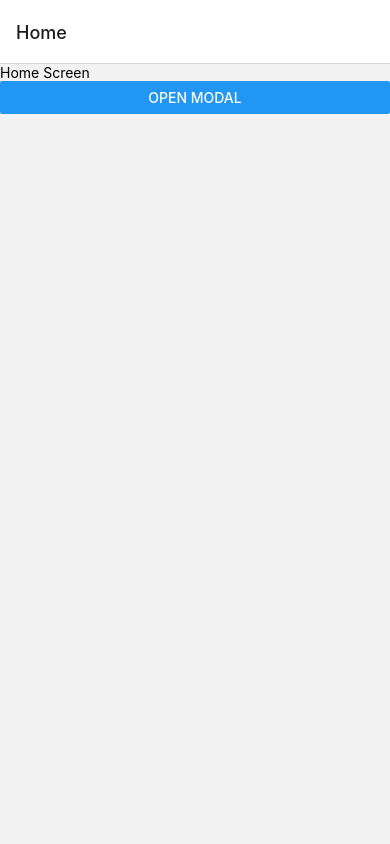
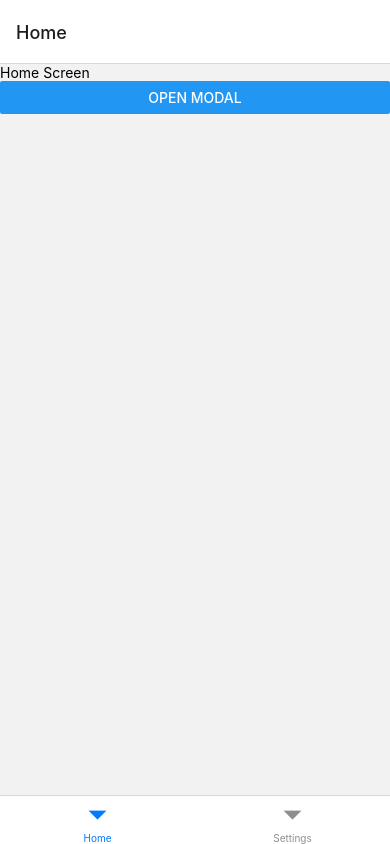
Before and after one commit to papercoding22/react-native-rocket, a React Native app: screen /AppNavigator in a window 390 px wide. Built offline with nearby package versions, Linux system fonts and the light colour scheme.

Commit message:
basic setup BottomNavigator

```diff
--- a/package.json
+++ b/package.json
@@ -10,6 +10,7 @@
     "test": "jest"
   },
   "dependencies": {
+    "@react-navigation/bottom-tabs": "^6.6.1",
     "@react-navigation/native": "^6.1.18",
     "@react-navigation/native-stack": "^6.11.0",
     "react": "18.3.1",
--- a/src/navigation/AppNavigator.tsx
+++ b/src/navigation/AppNavigator.tsx
@@ -2,6 +2,7 @@
 import {createNativeStackNavigator} from '@react-navigation/native-stack';
 import React from 'react';
 import {Button, Text, View} from 'react-native';
+import BottomNavigator from './bottom-navigator/BottomNavigator';
 
 const AppStack = createNativeStackNavigator();
 
@@ -16,18 +17,17 @@
   );
 };
 
-const HomeScreen = ({navigation}) => (
-  <View>
-    <Text>Home Screen</Text>
-    <Button title="Open Modal" onPress={() => navigation.navigate('Modal')} />
-  </View>
-);
-
 const AppNavigator = () => {
   return (
     <AppStack.Navigator>
       <AppStack.Group>
-        <AppStack.Screen name="Home" component={HomeScreen} />
+        <AppStack.Screen
+          options={{
+            headerShown: false,
+          }}
+          name="BottomNavigator"
+          component={BottomNavigator}
+        />
       </AppStack.Group>
       {/* Grouping Modals */}
       <AppStack.Group screenOptions={{presentation: 'modal'}}>
--- /dev/null
+++ b/src/navigation/bottom-navigator/BottomNavigator.tsx
@@ -0,0 +1,31 @@
+import * as React from 'react';
+import {Button, Text, View} from 'react-native';
+import {createBottomTabNavigator} from '@react-navigation/bottom-tabs';
+
+const HomeScreen = ({navigation}) => (
+  <View>
+    <Text>Home Screen</Text>
+    <Button title="Open Modal" onPress={() => navigation.navigate('Modal')} />
+  </View>
+);
+
+function SettingsScreen() {
+  return (
+    <View style={{flex: 1, justifyContent: 'center', alignItems: 'center'}}>
+      <Text>Settings!</Text>
+    </View>
+  );
+}
+
+const Tab = createBottomTabNavigator();
+
+const BottomNavigator = () => {
+  return (
+    <Tab.Navigator>
+      <Tab.Screen name="Home" component={HomeScreen} />
+      <Tab.Screen name="Settings" component={SettingsScreen} />
+    </Tab.Navigator>
+  );
+};
+
+export default BottomNavigator;
```
Also changed, not shown: 1 other file (tests, documents, lock files or other folders).
